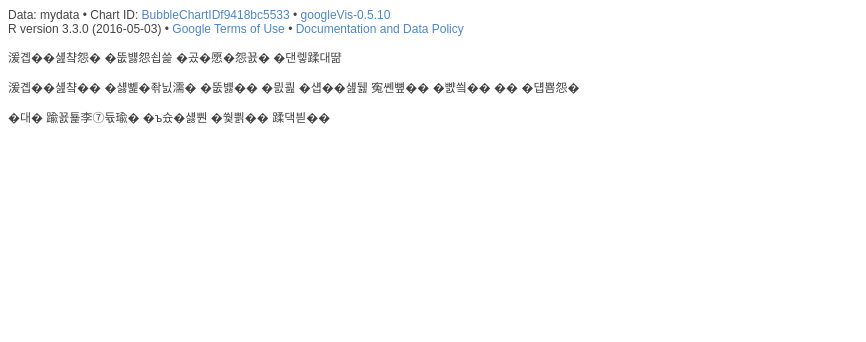
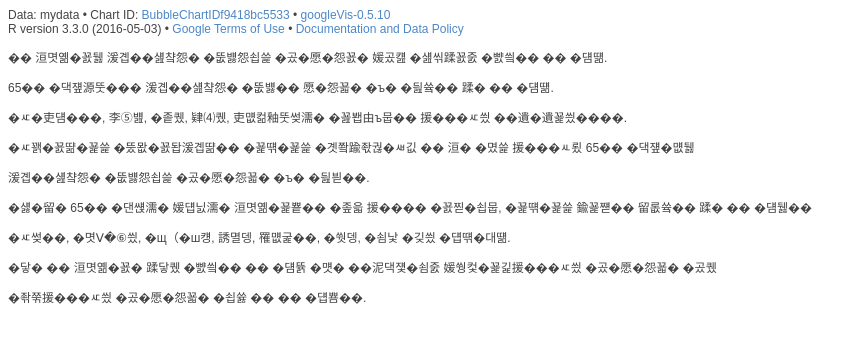
Before and after one commit to chokoso/chokoso.github.io, a plain HTML site: page bubblechart.html in a window 1280 px wide. Shown: the whole page, without its empty margins (0-866 px from the left). Drawn offline with Linux system fonts and the light colour scheme; a script that the page names is missing.

Commit message:
Update bubblechart.html

```diff
--- a/bubblechart.html
+++ b/bubblechart.html
@@ -1097,9 +1097,15 @@ callbacks.shift()();
   &#8226; <a href="https://developers.google.com/terms/">Google Terms of Use</a> &#8226; <a href="https://google-developers.appspot.com/chart/interactive/docs/gallery/bubblechart">Documentation and Data Policy</a>
 </span></div>
 <p></p>
-<div> 기대수명과 소득과의 상관관계를 살펴보니
-<p> 기대수명이 늘어날수록 소득도 높게 나타나는 경향을 확인할 수 있었고</p>
-<p> 이를 버블차트를 사용하여 표현해 보았다</p>
+<div> 이 그래프는 기대수명과 소득과의 상관관계를 각각 나라별로 확인할 수 있다.
+<p> 65세 이전까지는 기대수명과 소득의 관계가 크지 않음을 볼 수 있다. </p>
+<p> 스와질란드, 차드, 토고, 콩고, 짐바브웨로 아프리카의 국가들이 대부분이였다. </p>
+<p> 오세아니아의 파푸아뉴기니와 아시아의 우즈베키스탄 등 그 외의 국가들도 65세 이전에는</p>
+<p> 기대수명과 소득과의 상관관계가 크지 않았다. </p>
+<p> 하지만 65세 이후로 갈수록 그래프에서 유럽 국가나 아메라카, 아시아의 비중이 많음을 볼 수 있는데 </p>
+<p> 스웨덴, 노르웨이, 포루투갈, 미국, 캐나다, 한국, 일본 등이 예시이다. </p>
+<p> 내가 이 그래프를 보고 확인할 수 있던 점은 대체적으로 개발도상국가들이 상관관계가 적고</p>
+<p> 선진국가들이 상관관계가 큼을 알 수 있었다. </p>
 </div>
 </body>
 </html>
```
